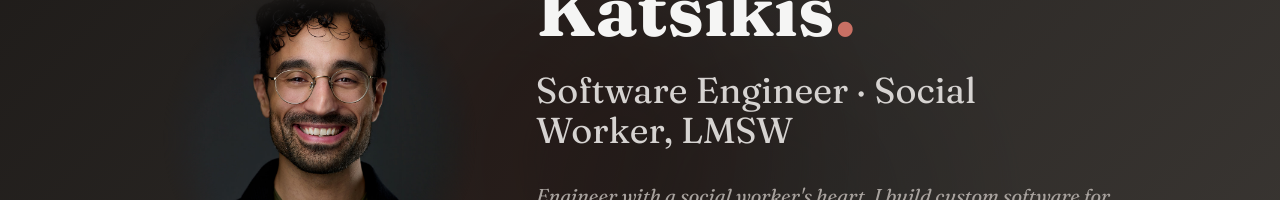
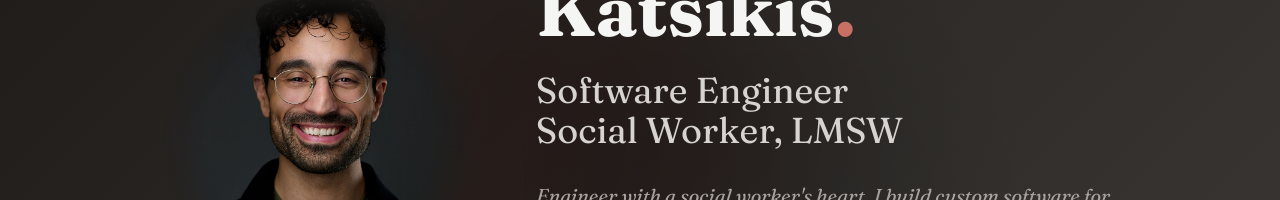
Before and after one commit to gkatsikis/gkats-portfolio, a React (Vite) app: page / in a window 1280 px wide. Shown: the part 246-446 px from the top of the page. Built offline with nearby package versions, Linux system fonts and the light colour scheme; no server answers.

Commit message:
split se and sw better

```diff
--- a/src/components/sections/Hero.jsx
+++ b/src/components/sections/Hero.jsx
@@ -67,7 +67,9 @@ function Hero() {
             animate={{ opacity: 1 }}
             transition={{ delay: 0.5 }}
           >
-            Software Engineer · Social Worker, LMSW
+            Software Engineer
+            <br />
+            Social Worker, LMSW
           </motion.h2>
 
           <motion.p
```
